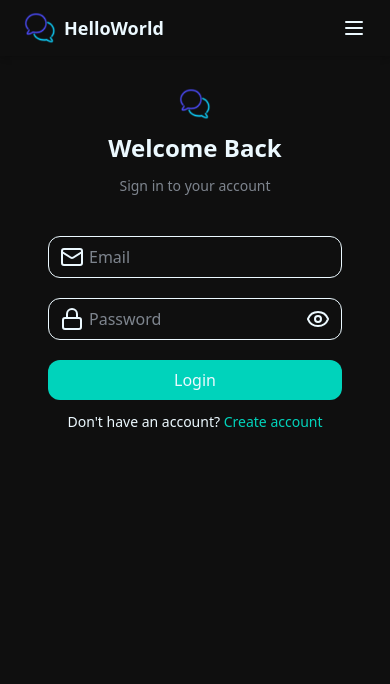
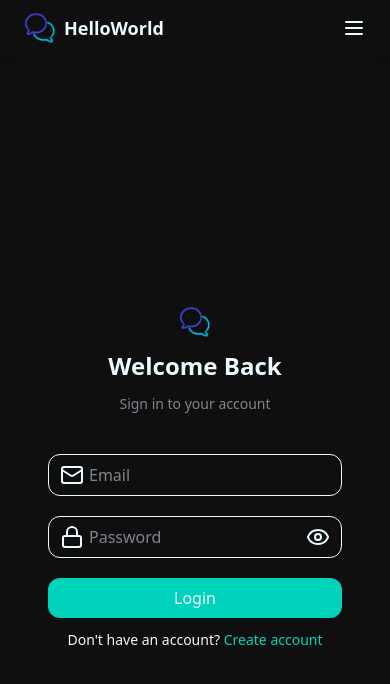
Before and after one commit to AdarshKrishnaaaaa/Chat-App-frontend, a React (Vite) app: page /login in a window 390 px wide. Shown: the top 684 px of the page. Built offline with nearby package versions, Linux system fonts and the light colour scheme; no server answers.

Commit message:
Update style changes.

```diff
--- a/src/pages/HomePage.jsx
+++ b/src/pages/HomePage.jsx
@@ -10,7 +10,7 @@ const HomePage = () => {
   return (
     <div className='h-screen fixed w-screen'>
       <div className='flex items-center justify-center pt-10 px-4'>
-        <div className='bg-base-100 rounded-lg shadow-cl w-full max-w-6xl h-[calc(100vh-8rem)]'>
+        <div className='bg-base-100 rounded-lg shadow-cl w-full max-w-6xl h-[calc(100vh-10rem)]'>
           <div className='flex h-full rounded-lg overflow-hidden'>
             <SideBar />
 
--- a/src/pages/LoginPage.jsx
+++ b/src/pages/LoginPage.jsx
@@ -36,7 +36,7 @@ const LoginPage = () => {
   };
 
   return (
-    <div className="grid lg:grid-cols-2">
+    <div className="min-h-screen grid lg:grid-cols-2">
       <div className="flex flex-col justify-center items-center px-4">
         <div className="p-8 rounded-2xl w-full max-w-md space-y-3">
           <div className="flex items-center justify-center space-x-2">
```
